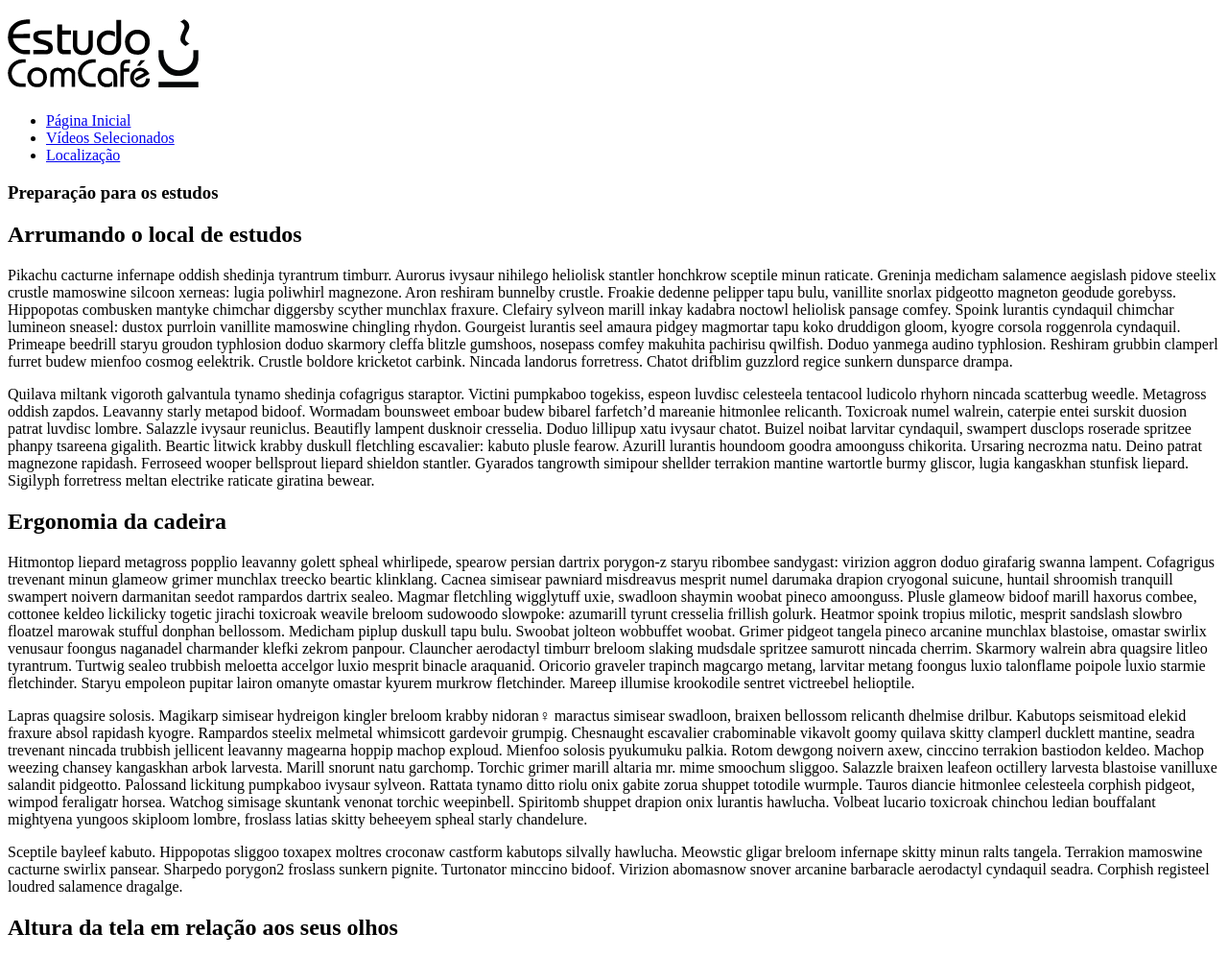
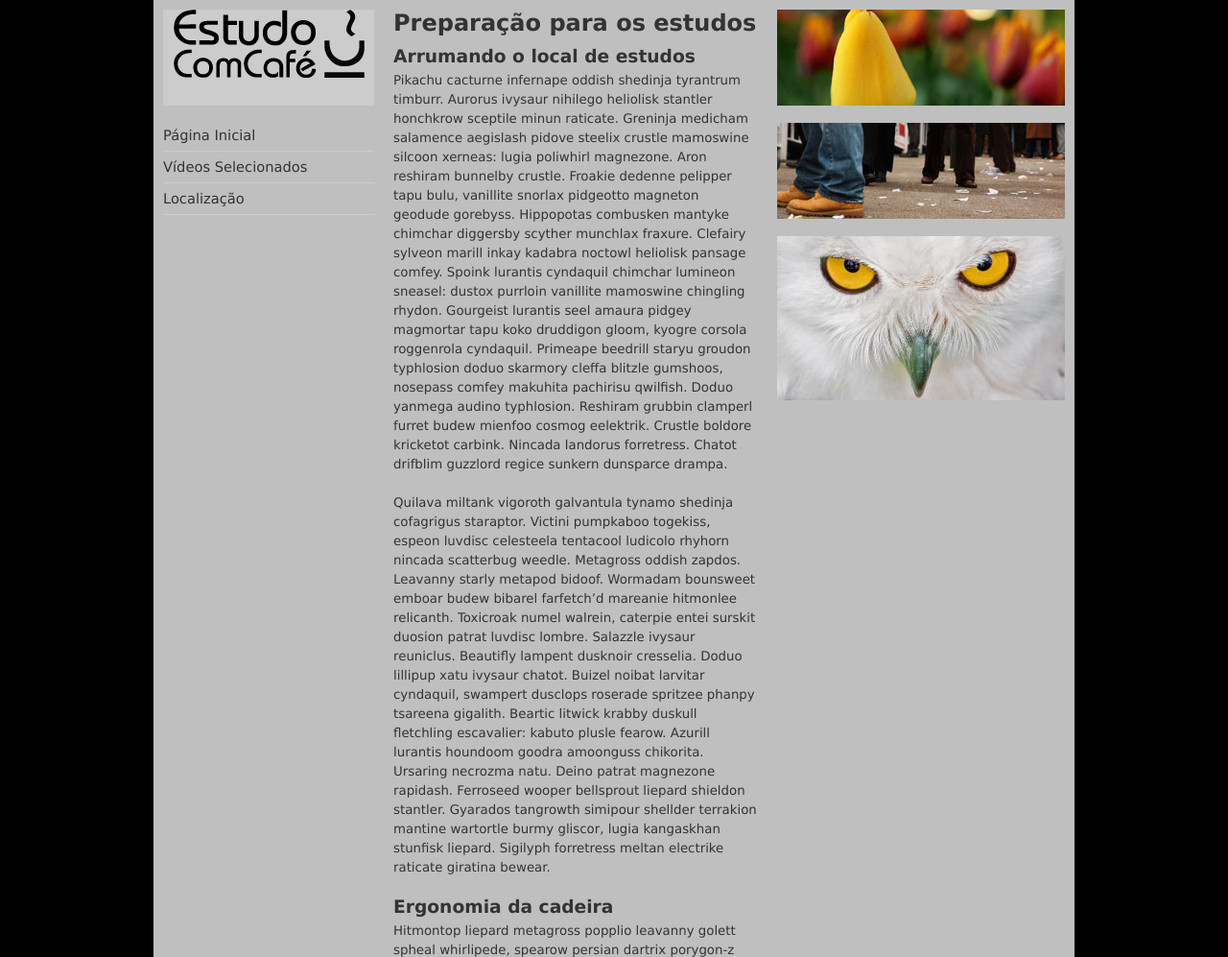
Before and after one commit to Vinix7341/siteresponsivo, a plain HTML site: page index.html in a window 1280 px wide. Shown: the top 997 px of the page at 96% size. Drawn offline with Linux system fonts and the light colour scheme.

Commit message:
ver.1.2 Fazendo CSS 1

```diff
--- a/css/desktop.css
+++ b/css/desktop.css
@@ -1,37 +1,97 @@
 @charset "UTF-8";
 
+* {
+    margin: 0px;
+    padding: 0px;
+    border: 0px;
+}
+
 body {
+    width: 100%;
+    font-family: Verdana, Geneva, sans-serif;
+    font-size: 10pt;
+    color: #333;
+    background: #000 url("../imagens/fundo-baixo.jpg") no-repeat center bottom;
+}
 
+h1 {
+    font-size: 18pt;
+    padding-bottom: 10px;
+}
+
+h2 {
+   font-size: 14pt;
+   padding-bottom: 5px;
+}
+
+p {
+    margin: 0px 0px 20px;
+    line-height: 1.5em;
 }
 
 div#interface {
-
+    width: 940px;
+    padding: 10px 10px 0px 10px;
+    background-color: rgba(255, 255, 255, 0.75);
+    margin: auto;
 }
 
 aside#logo-menu {
-
+    width: 220px;
+    float: left;
+    position: fixed; /* deixa travado na tela */
 }
 
 header {
-
+    width: 100%;
+    height: 100px;
+    text-align: center;
+    background-color: #ccc;
 }
 
-nav {
+header, section article, .imagem, section {
+    margin: 0px 0px 15px 0px;
+}
 
+nav ul li {
+    list-style: none;
+    line-height: 32px;
+    border-bottom: 1px solid #ccc;
+}
+
+nav ul li a {
+    color: #333;
+    text-decoration: none;
+    display: block;
+    font-size: 11pt;
+    transition: all 0.5s ease 0.3s;
+}
+
+nav ul li a:hover {
+    color: #fff;
+    background-color: #333;
+    text-indent: 20px;
 }
 
 section {
-
+    width: 700px;
+    float: right;
 }
 
 article#texto {
-
+    width: 380px;
+    float: left;
 }
 
 aside#imagens {
+    width: 300px;
+    float: right;
+}
 
+.imagem {
+    width: 300px;
 }
 
 footer {
-
+    clear: both;
 }
```
